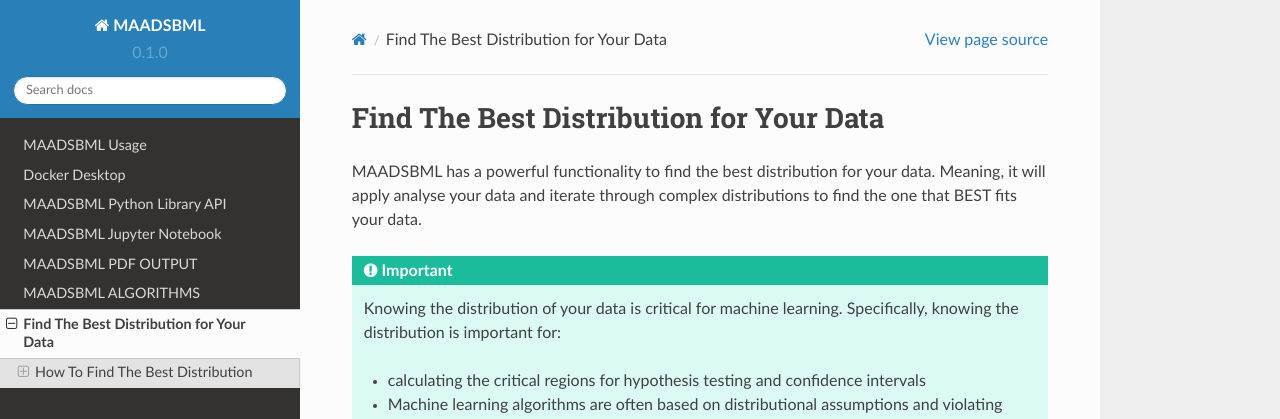
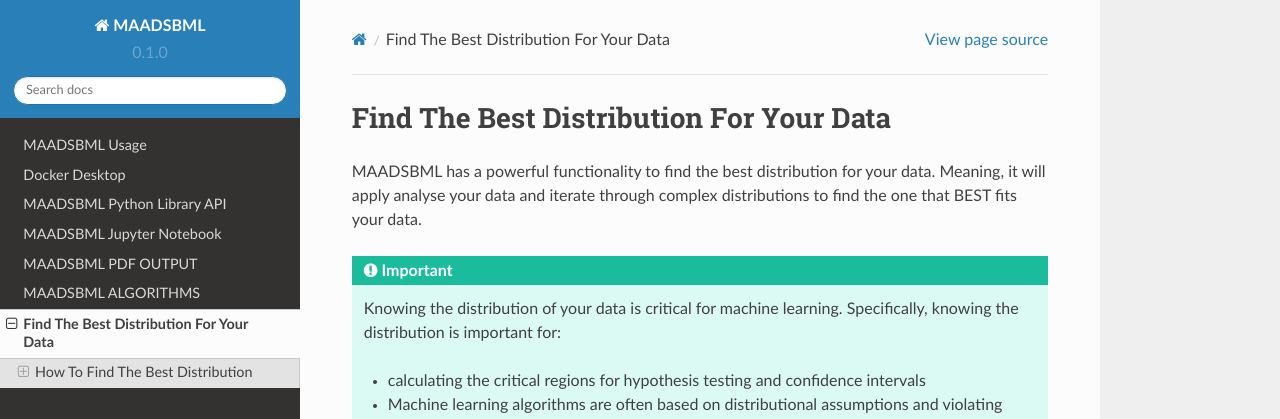
Before and after one commit to smaurice101/maadsbml, a Sphinx documentation site: the page built from docs/source/finddist.rst, in a window 1280 px wide and 900 px high. Shown: the top 419 px of the window. Built offline with Sphinx 7.4.7 and the Read the Docs theme 2.0.0, drawn with Linux system fonts in a browser that asks for light colours.

```diff
--- a/docs/source/finddist.rst
+++ b/docs/source/finddist.rst
@@ -1,4 +1,4 @@
-Find The Best Distribution for Your Data
+Find The Best Distribution For Your Data
 =====================================
 
 MAADSBML has a powerful functionality to find the best distribution for your data.  Meaning, it will apply analyse your data and iterate through
```
